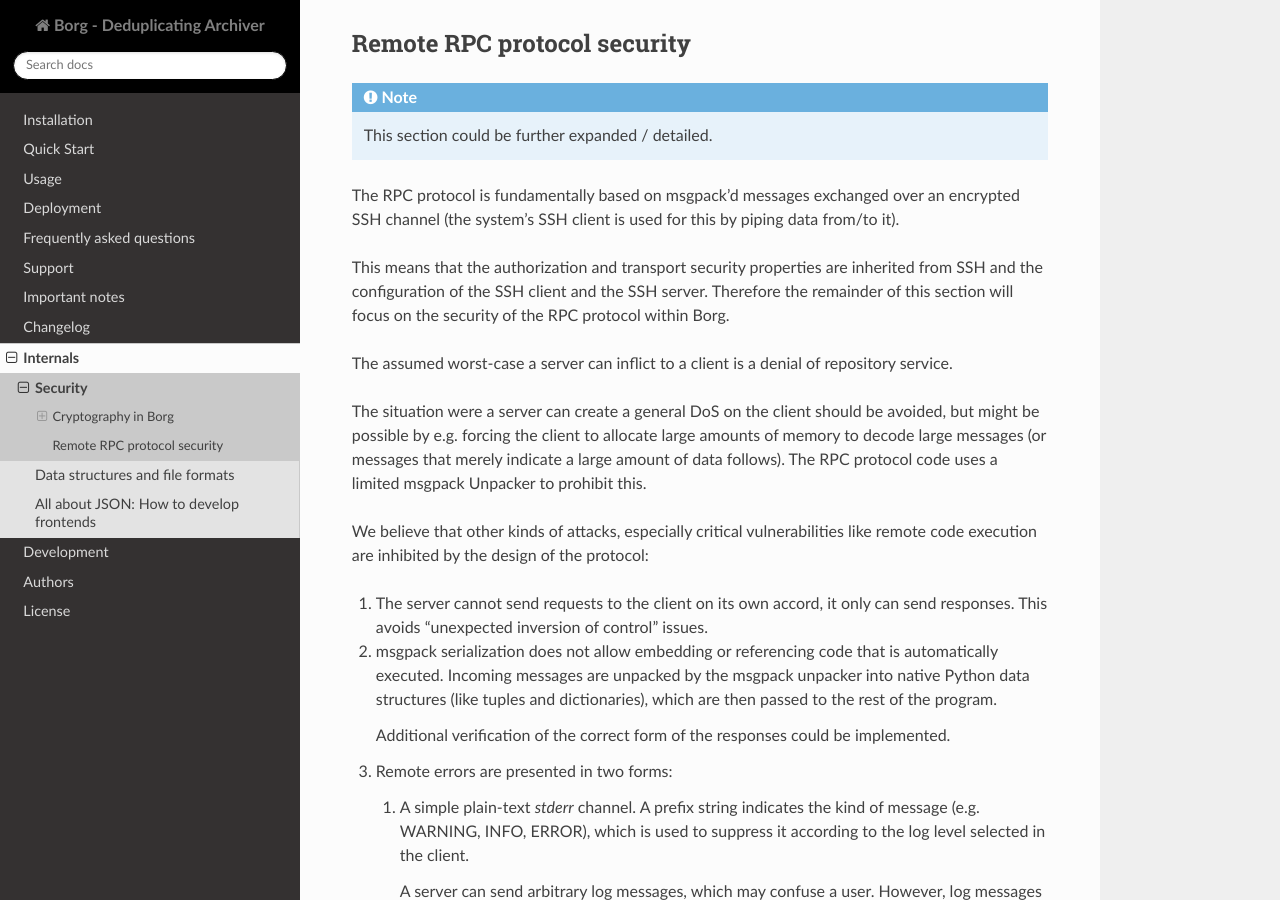
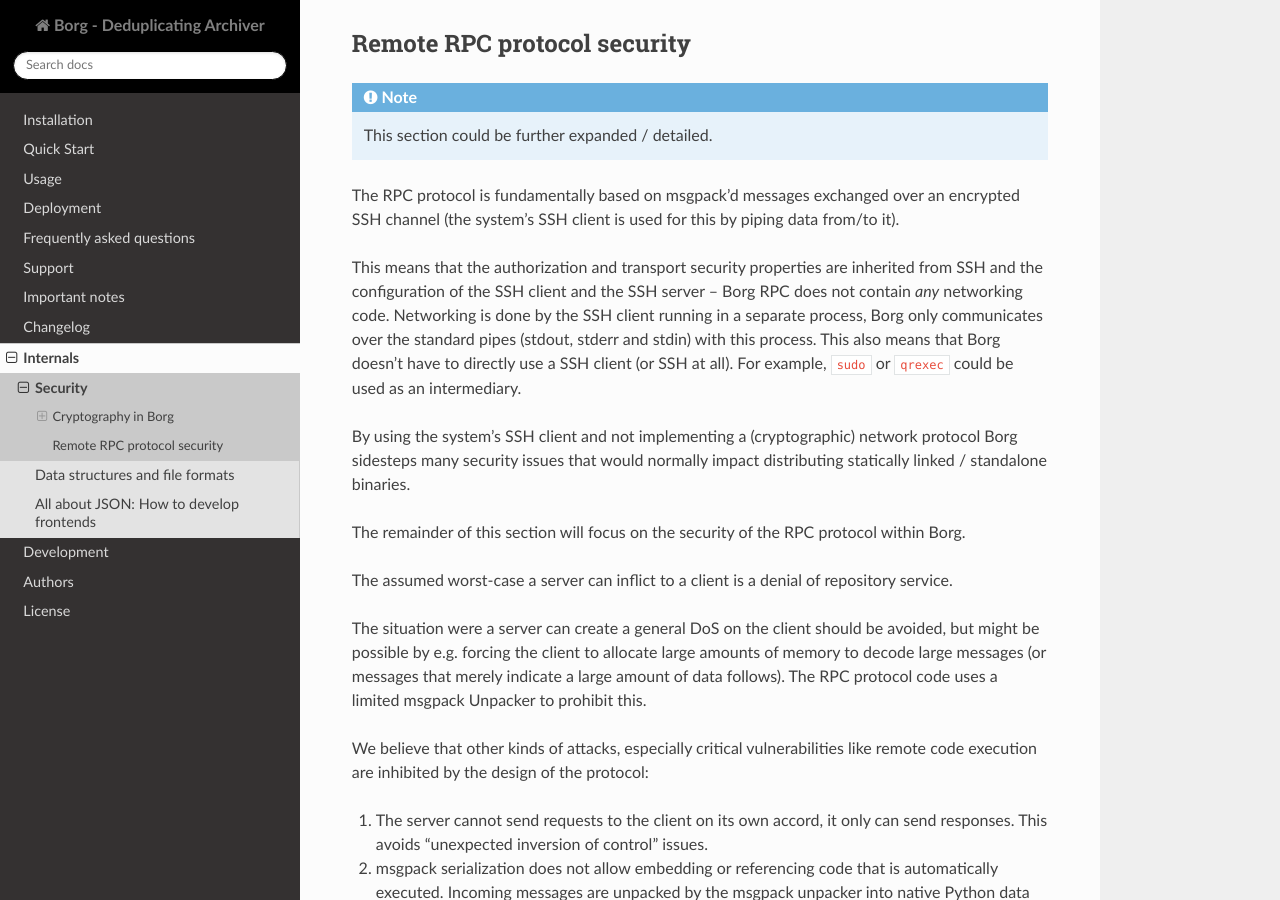
Before and after one commit to borgbackup/borg, a Sphinx documentation site: the page built from docs/internals/security.rst, in a window 1280 px wide and 900 px high, scrolled down 5181 px. Built offline with Sphinx 7.4.7 and the Read the Docs theme 2.0.0, drawn with Linux system fonts in a browser that asks for light colours; pages that are not in the unit, such as notebooks, are missing from menus; the version number could not be read and is left out.

Commit message:
docs/security: reiterate that RPC in Borg does no networking

```diff
--- a/docs/internals/security.rst
+++ b/docs/internals/security.rst
@@ -285,9 +285,21 @@
 by piping data from/to it).
 
 This means that the authorization and transport security properties
-are inherited from SSH and the configuration of the SSH client
-and the SSH server. Therefore the remainder of this section
-will focus on the security of the RPC protocol within Borg.
+are inherited from SSH and the configuration of the SSH client and the
+SSH server -- Borg RPC does not contain *any* networking
+code. Networking is done by the SSH client running in a separate
+process, Borg only communicates over the standard pipes (stdout,
+stderr and stdin) with this process. This also means that Borg doesn't
+have to directly use a SSH client (or SSH at all). For example,
+``sudo`` or ``qrexec`` could be used as an intermediary.
+
+By using the system's SSH client and not implementing a
+(cryptographic) network protocol Borg sidesteps many security issues
+that would normally impact distributing statically linked / standalone
+binaries.
+
+The remainder of this section will focus on the security of the RPC
+protocol within Borg.
 
 The assumed worst-case a server can inflict to a client is a
 denial of repository service.
```
